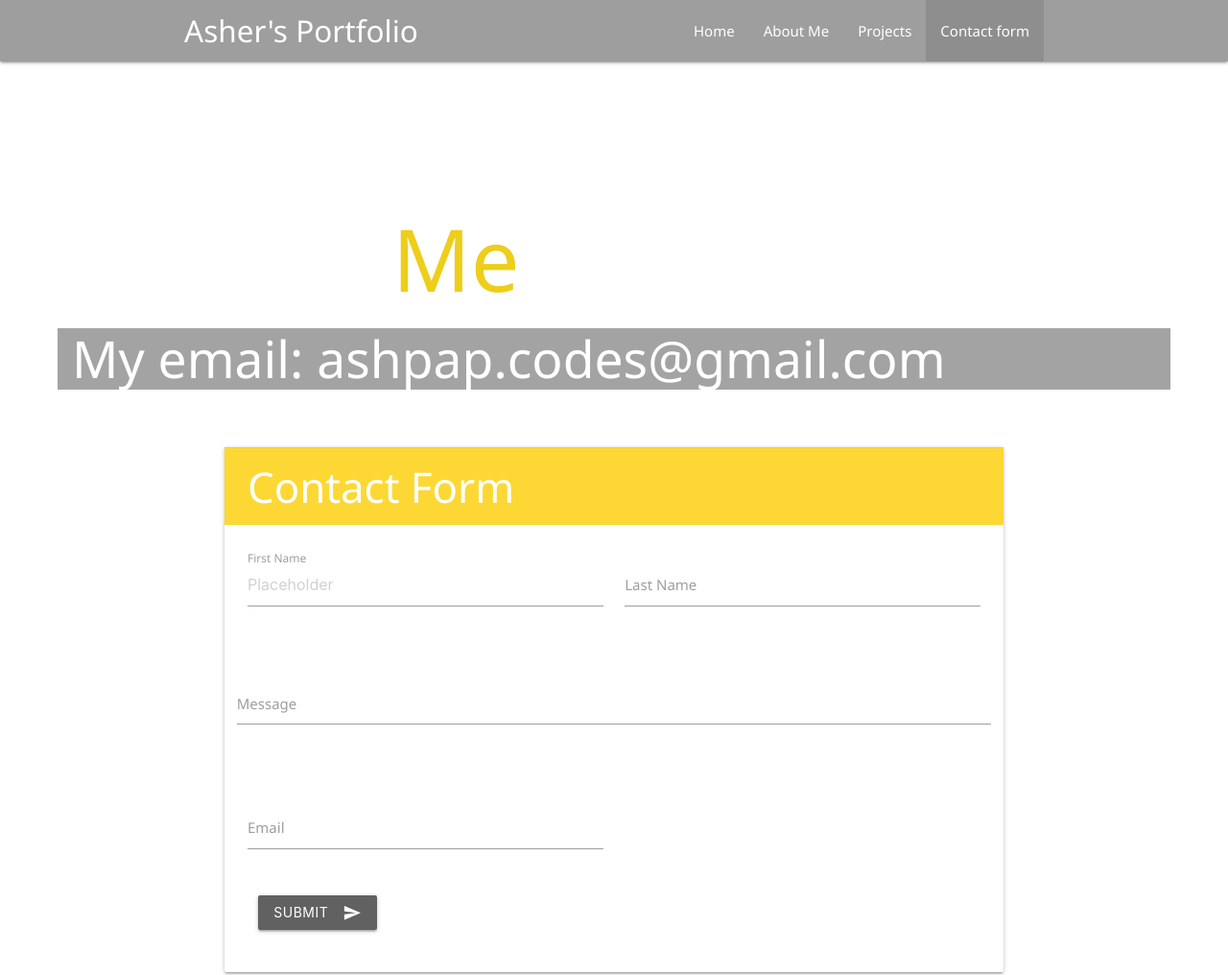
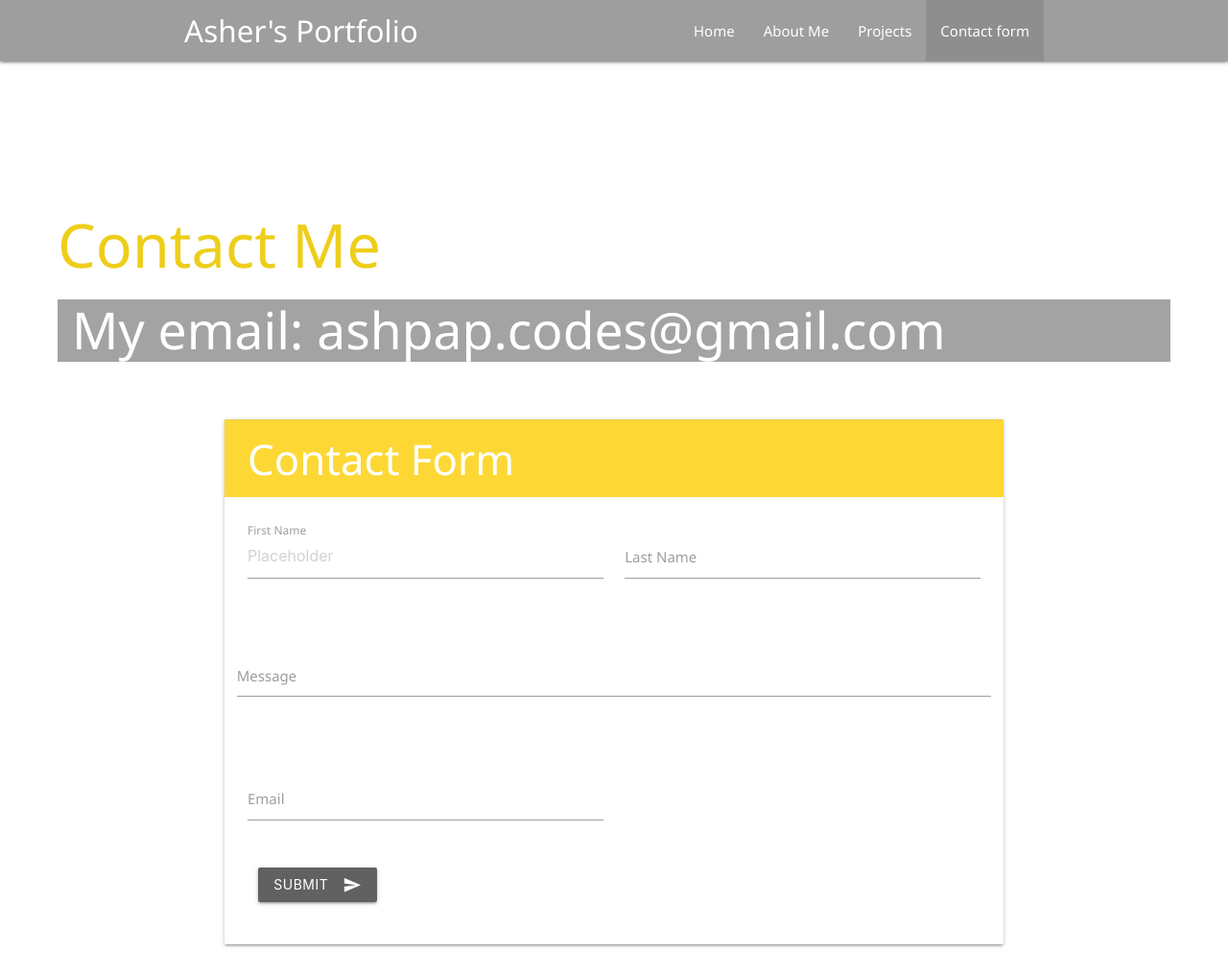
Before and after one commit to AsherPappas/2021Portfolio, a plain HTML site: page main/contact.html in a window 1280 px wide. Shown: the whole page at 96% size. Drawn offline with nearby package versions, Linux system fonts and the light colour scheme; a script that the page names is missing.

Commit message:
fixing text color

```diff
--- a/main/contact.html
+++ b/main/contact.html
@@ -41,7 +41,7 @@
         </ul>
     </header>
     <main id="home">
-        <h1 class="lg-heading">Contact <span class="text-secondary">Me</span></h1>
+        <h1 class="text-secondary">Contact <span class="text-secondary">Me</span></h1>
         <br>
         <h2 class="sm-heading">My email: ashpap.codes@gmail.com</h2>
 
```
